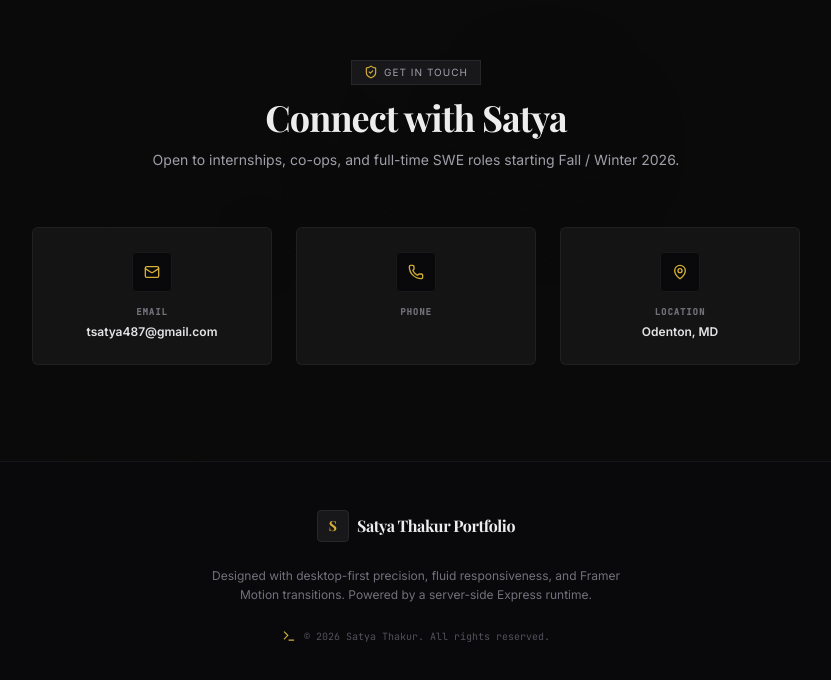
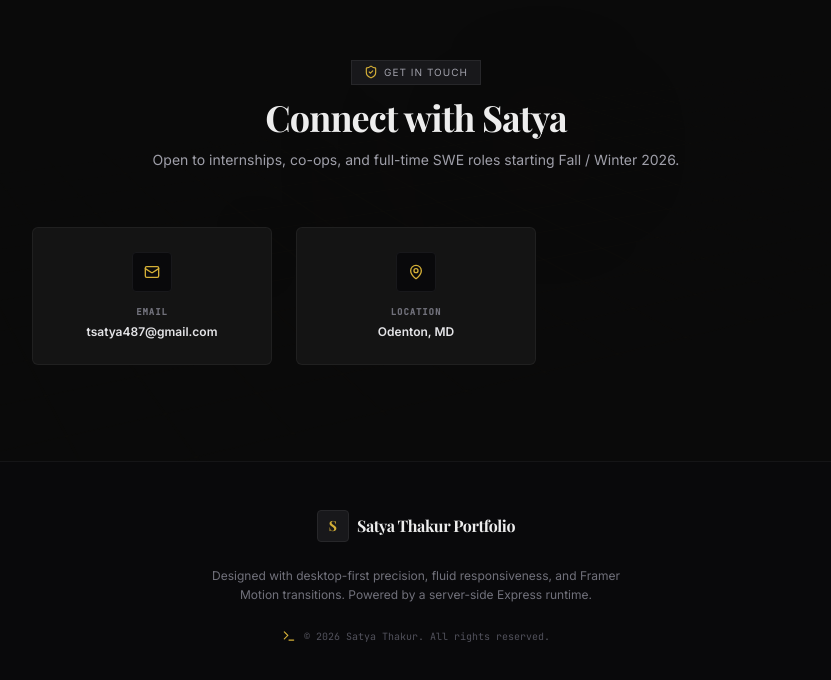
Before and after one commit to SdThakur/Profile, a React (Vite) app: page / in a window 1280 px wide. Shown: the part 8734-9414 px from the top of the page, without its empty margins (224-1055 px from the left). Built offline with nearby package versions, Linux system fonts and the light colour scheme; a web font is replaced by a local one.

Commit message:
Remove phone information from Contact component
Removed phone contact information from the Contact component.

```diff
--- a/src/components/Contact.tsx
+++ b/src/components/Contact.tsx
@@ -32,12 +32,6 @@ export default function Contact() {
       label: 'Email',
       value: personalInfo.email,
       href: `mailto:${personalInfo.email}`,
-    },
-    {
-      icon: Phone,
-      label: 'Phone',
-      value: personalInfo.phone,
-      href: `tel:${personalInfo.phone}`,
     },
     {
       icon: MapPin,
```
